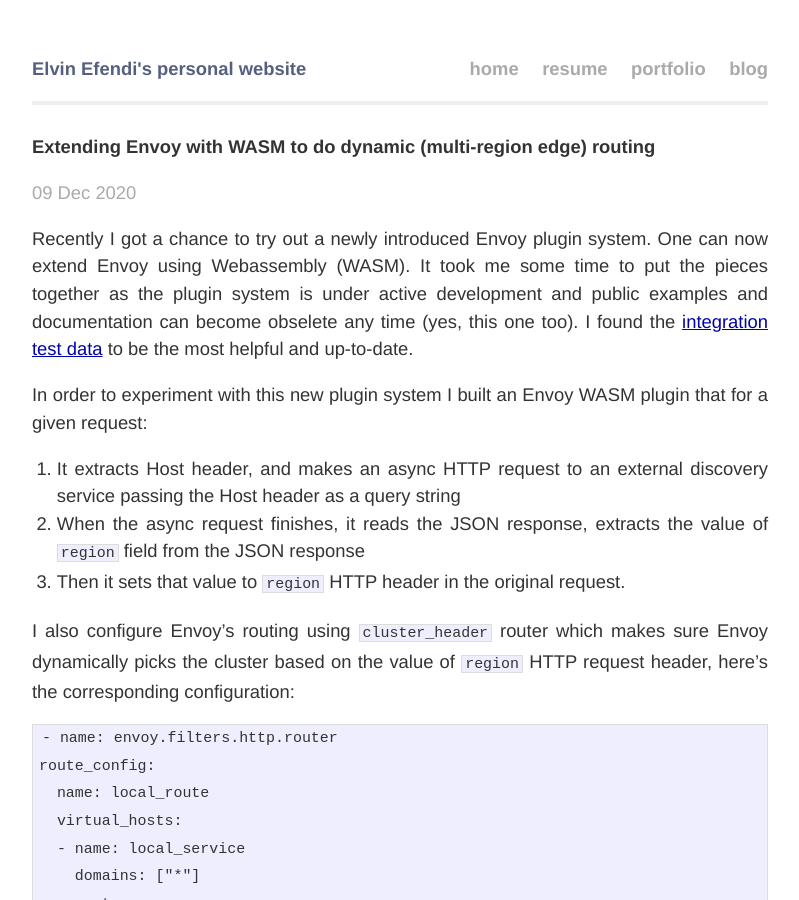
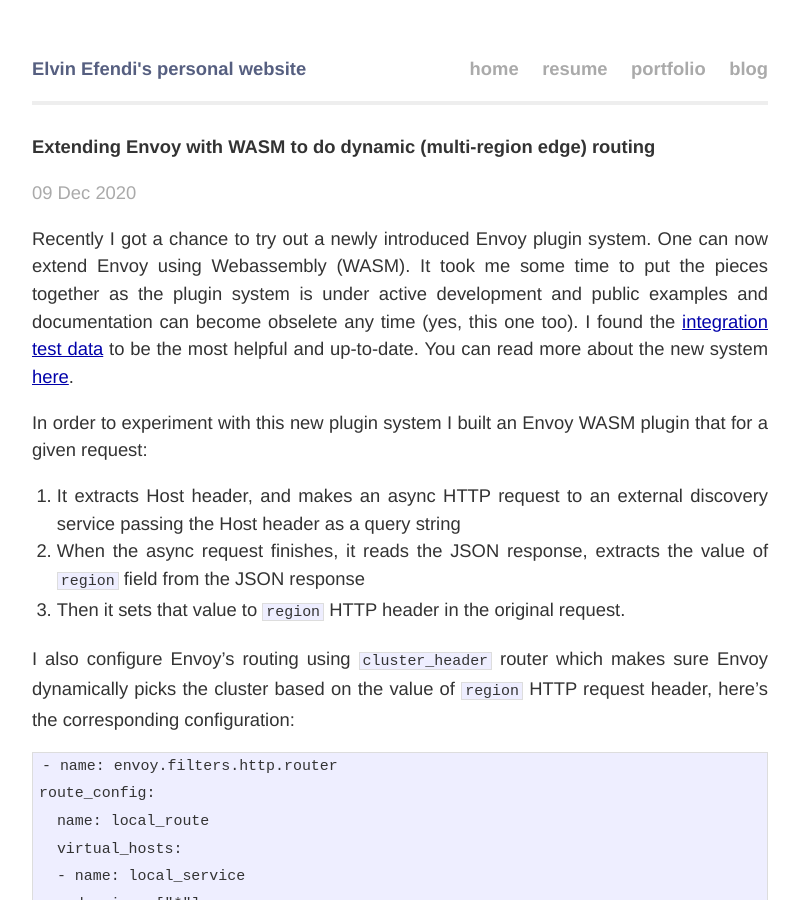
Before and after one commit to ElvinEfendi/elvinefendi.github.io, a Jekyll site: the page built from _posts/2020-12-09-dynamic-routing-envoy-wasm.markdown, in a window 1280 px wide and 900 px high. Shown: the whole window, without its empty margins (240-1039 px from the left). Built offline with Jekyll 4.4.1, drawn with Linux system fonts in a browser that asks for light colours; comment, search, counter and statistics services are not loaded.

Commit message:
link to wasm spec

```diff
--- a/_posts/2020-12-09-dynamic-routing-envoy-wasm.markdown
+++ b/_posts/2020-12-09-dynamic-routing-envoy-wasm.markdown
@@ -11,7 +11,7 @@
 pieces together as the plugin system is under active development and public
 examples and documentation can become obselete any time (yes, this one too).
 I found the [integration test data](https://github.com/envoyproxy/envoy/tree/master/test/extensions/filters/http/wasm/test_data)
-to be the most helpful and up-to-date.
+to be the most helpful and up-to-date. You can read more about the new system [here](https://github.com/proxy-wasm/spec/blob/master/docs/WebAssembly-in-Envoy.md).
 
 In order to experiment with this new plugin system I built an Envoy WASM plugin
 that for a given request:
```
